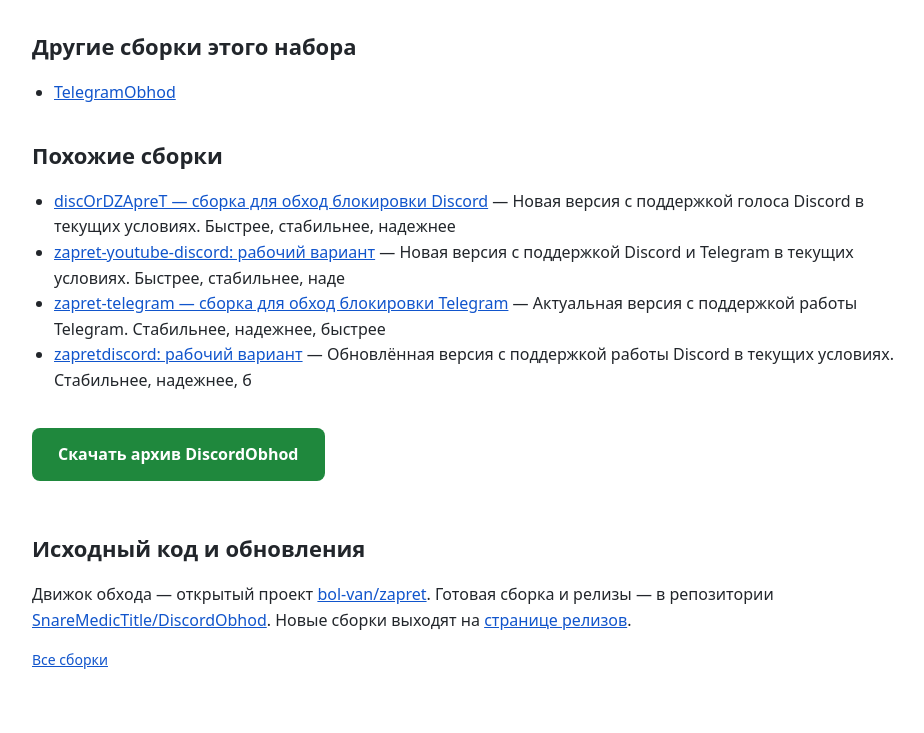
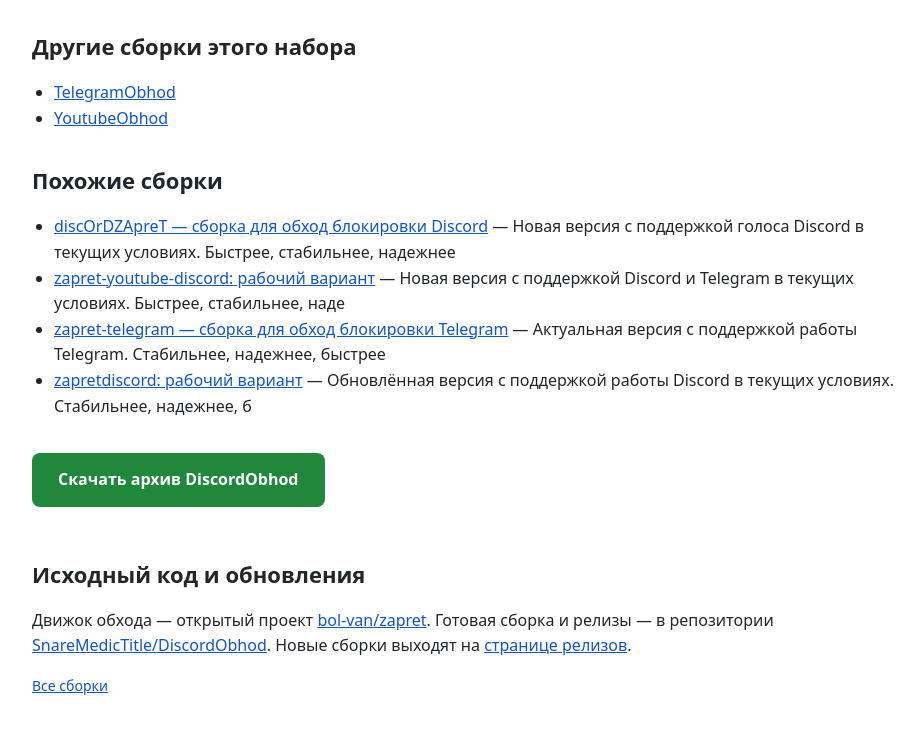
Before and after one commit to SnareMedicTitle/DiscordObhod, a plain HTML site: page docs/index.html in a window 1280 px wide. Shown: the part 1905-2638 px from the top of the page, without its empty margins (168-1092 px from the left). Drawn offline with Linux system fonts and the light colour scheme.

Commit message:
docs: sibling links

```diff
--- a/docs/index.html
+++ b/docs/index.html
@@ -91,6 +91,7 @@
   <h2>Другие сборки этого набора</h2>
   <ul class="siblings">
     <li><a href="https://snaremedictitle.github.io/TelegramObhod/">TelegramObhod</a></li>
+    <li><a href="https://snaremedictitle.github.io/YoutubeObhod/">YoutubeObhod</a></li>
   </ul>
 
   <h2>Похожие сборки</h2>
```
